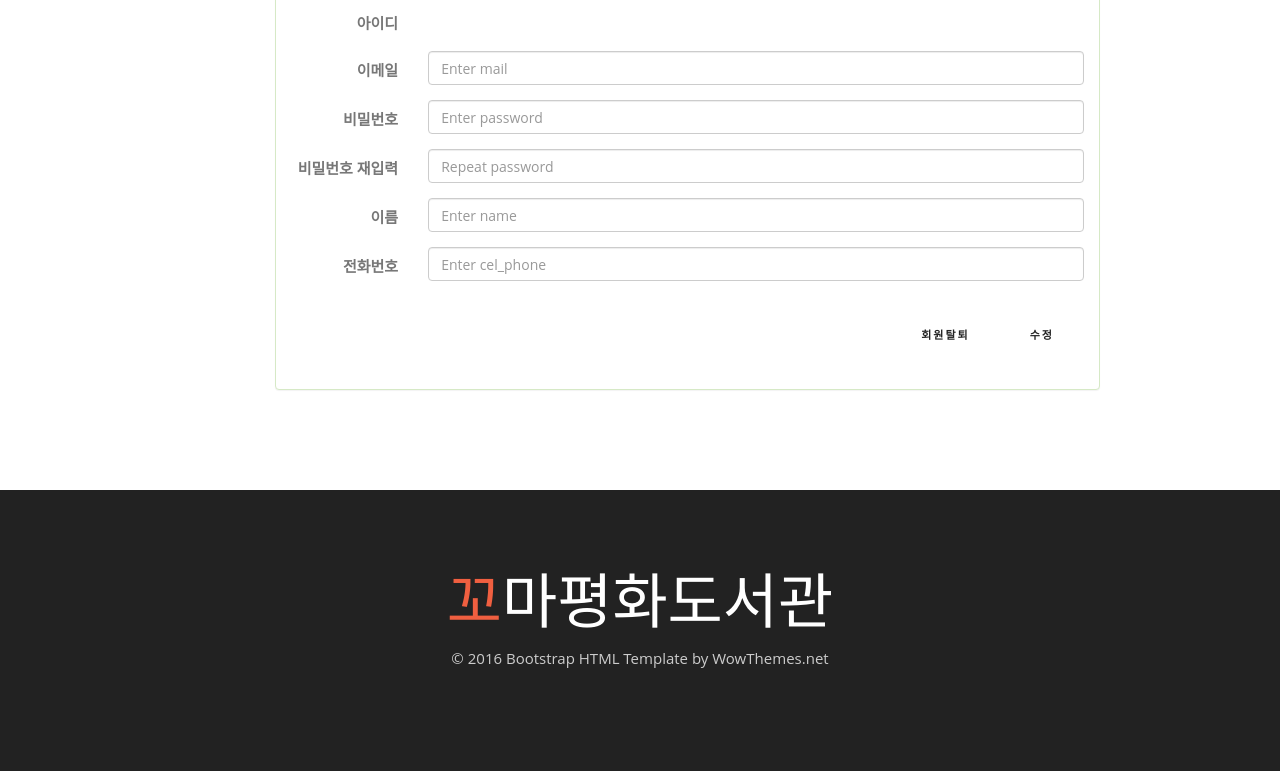
After one commit to AndrewNoh/Kid_Peace_Library, a Flask app: page /userinf in a window 1280 px wide. The commit adds this page. Shown: the part 316-1087 px from the top of the page. Run offline with Flask 2, Linux system fonts and the light colour scheme; some libraries are stand-ins or nearby versions.

Commit message:
plus Modal

```diff
--- a/Server_main.py
+++ b/Server_main.py
@@ -12,10 +12,6 @@ def base_index():
 def index():
     return render_template('index.html')
 
-@app.route('/Login')
-def login_form():
-    return render_template('login.html')
-
 @app.route('/Sginup')
 def signup_form():
     return render_template('signup.html')
@@ -27,6 +23,10 @@ def board_form():
 @app.route('/Write')
 def write_form():
     return render_template('write.html')
+
+@app.route('/userinf')
+def userinf_form():
+    return render_template('userinf.html')
 
 @app.route('/backgroundimg1')
 def backgroundimg1():
--- a/templates/base.html
+++ b/templates/base.html
@@ -94,12 +94,39 @@
 			<li>
 			<a class="page-scroll" href="#pricing">후원 마당</a>
 			</li>
-      		{% if session:%}
+      	{% if session:%}
       		<li><a href="{{url_for('login_form')}}"><span class="glyphicon glyphicon-user"></span> {{userid}}님</a></li>
       		<li><a href="{{url_for('login_form')}}"><span class="glyphicon glyphicon-log-out"></span> 로그아웃</a></li>
-      		{% else: %}
-			<li><a href="{{url_for('signup_form')}}"><span class="glyphicon glyphicon-user"></span> 화원가입</a></li>
-      		<li><a href="{{url_for('login_form')}}"><span class="glyphicon glyphicon-log-in"></span> 로그인</a></li>
+      	{% else: %}
+					<li><a href="{{url_for('signup_form')}}" ><span class="glyphicon glyphicon-user"></span> 화원가입</a></li>
+					<li><a href="#" data-toggle="modal" data-target="#myModal"><span class="glyphicon glyphicon-log-in"></span> 로그인</a></li>
+					<!--로그인 모달 창 -->
+						<div class="modal fade" id="myModal" tabindex="-1" role="dialog" aria-labelledby="myModalLabel" aria-hidden="true" >
+							<div class="modal-dialog">
+								<div class="modal-content">
+									<div class="modal-header">
+										<button type="button" class="close" data-dismiss="modal">
+											<span aria-hidden="true">×</span>
+											<span class="sr-only">Close</span>
+										</button>
+										<h4 class="modal-title" id="myModalLabel">로그인</h4>
+									</div>
+									<div class="modal-body">
+										<form id="login-form">
+											<div>
+												<input type="text" class="form-control" name="id" placeholder="Id" autofocus>
+											</div>
+											<div>
+												<input type="password" class="form-control" name="password" placeholder="Password">
+											</div>
+										</form>
+									</div>
+									<div class="modal-footer">
+										<button type="button" class="btn btn-primary">로그인</button>
+									</div>
+								</div>
+							</div>
+						</div>
    			{% endif %}
 		</ul>
 	</div>
--- a/templates/signup.html
+++ b/templates/signup.html
@@ -9,7 +9,7 @@
 	{% endblock %}
 	<section id="signup">
 	<div class="container">
-	    <div class="col-md-80 col-md-offset-3 col-sm-9 col-sm-offset-2">
+	    <div class="col-md-9 col-md-offset-35 col-sm-12 col-sm-offset-2">
 	        <div class="panel panel-success" style="margin-top: 150px;">
 	            <div class="panel-heading">
 	                <div class="panel-title">Sign up!</div>
--- /dev/null
+++ b/templates/userinf.html
@@ -0,0 +1,103 @@
+{% extends "base.html" %}
+{% block head %}
+{% block title %}Index{% endblock %}
+	{{super()}}
+{% endblock %}
+{% block body %}
+
+	{% block Nav %}
+		{{super()}}
+	{% endblock %}
+<section>
+  <div class="container">
+    <div class="col-md-9 col-md-offset-35 col-sm-9 col-sm-offset-2">
+      <div class="panel panel-success" style="margin-top: 150px;">
+        <div class="panel-heading">
+          <div class="panel-title">회원정보 수정</div>
+        </div>
+        <div class="panel-body">
+          <form class="form-horizontal" action="/action_page.php">
+            <div class="form-group">
+              <label class="control-label col-sm-2" for="id">아이디</label>
+            </div>
+            <div class="form-group">
+              <label class="control-label col-sm-2" for="mail">이메일</label>
+              <div class="col-sm-10">
+                <input type="email" class="form-control" id="mail" placeholder="Enter mail">
+              </div>
+            </div>
+            <div class="form-group">
+              <label class="control-label col-sm-2" for="password">비밀번호</label>
+              <div class="col-sm-10">
+                <input type="password" class="form-control" id="password" placeholder="Enter password">
+              </div>
+            </div>
+            <div class="form-group">
+              <label class="control-label col-sm-2" for="rpassword">비밀번호 재입력</label>
+              <div class="col-sm-10">
+                <input type="password" class="form-control" id="rpassword" placeholder="Repeat password">
+              </div>
+            </div>
+            <div class="form-group">
+              <label class="control-label col-sm-2"for="name">이름</label>
+              <div class="col-sm-10">
+                <input type="text" class="form-control" id="name" placeholder="Enter name">
+              </div>
+            </div>
+            <div class="form-group">
+              <label class="control-label col-sm-2" for="cel_phone">전화번호</label>
+              <div class="col-sm-10">
+                <input type="text" class="form-control" id="cel_phone" placeholder="Enter cel_phone">
+              </div>
+            </div>
+            <div class="form-group">
+              <div class="col-sm-offset-2 col-sm-10">
+                <button type="submit" class="btn btn-default pull-right">수정</button>
+                <button type="button" class="btn btn-default pull-right" data-toggle="modal" data-target="#myModal">회원탈퇴</button>
+
+                <div class="modal fade" id="myModal" tabindex="-1" role="dialog" aria-labelledby="myModalLabel" aria-hidden="true" >
+                  <div class="modal-dialog">
+                    <div class="modal-content">
+                      <div class="modal-header">
+                        <button type="button" class="close" data-dismiss="modal">
+                          <span aria-hidden="true">×</span>
+                          <span class="sr-only">Close</span>
+                        </button>
+                        <h4 class="modal-title" id="myModalLabel">회원탈퇴 안내</h4>
+                      </div>
+                      <div class="modal-body">
+                        <p>정말로 회원탈퇴 하시겠습니까?</p>
+                        <div class="form-group">
+                          <label class="control-label col-sm-2" for="rpassword">비밀번호</label>
+                          <div class="col-sm-10"  >
+                            <input type="password" class="form-control" id="rpassword" placeholder="Repeat password">
+                          </div>
+                        </div>
+                      </div>
+                      <div class="modal-footer">
+                        <button type="button" class="btn btn-default" data-dismiss="modal">아니요</button>
+                        <button type="button" class="btn btn-primary">탈퇴하겠습니다</button>
+                      </div>
+                    </div>
+                  </div>
+                </div>
+
+              </div>
+            </div>
+          </form>
+        </div>
+      </div>
+    </div>
+  </div>
+</section>
+
+
+	{% block Footer %}
+		{{super()}}
+	{% endblock %}
+
+	{% block jquery %}
+		{{super()}}
+	{% endblock %}
+
+{% endblock %}
```
Also changed, not shown: templates/login.html (deleted, +0 -43 lines), templates/recomend.html (added, +27 -0 lines), static/css/mystyle.css (line endings or trailing spaces), 1 other file.
